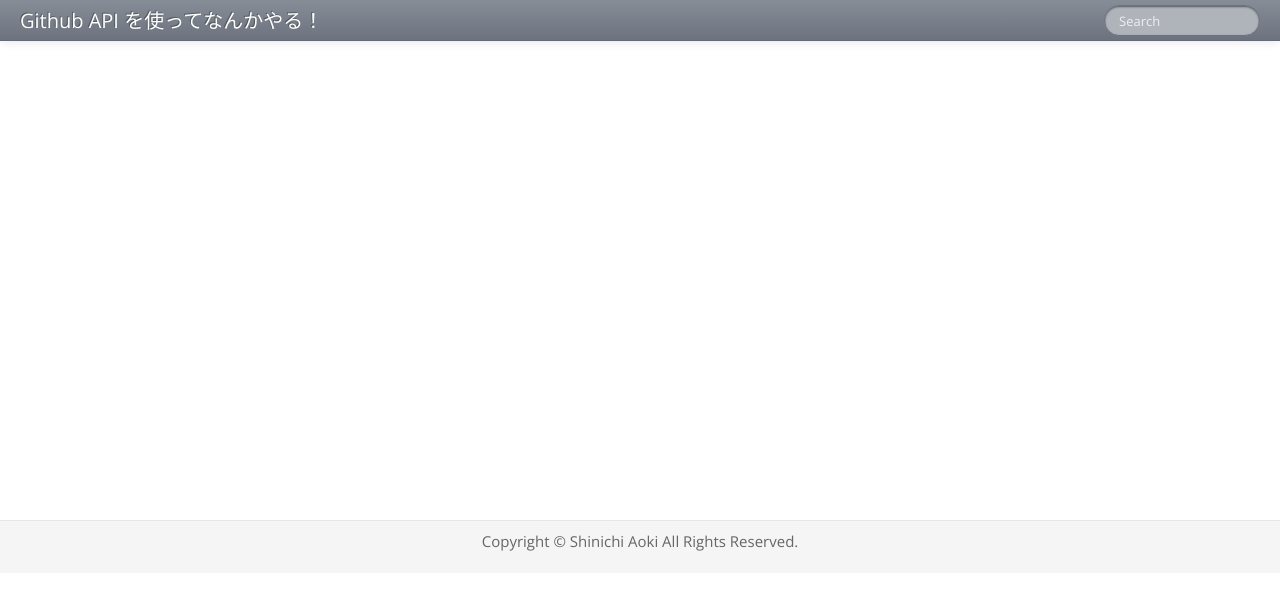
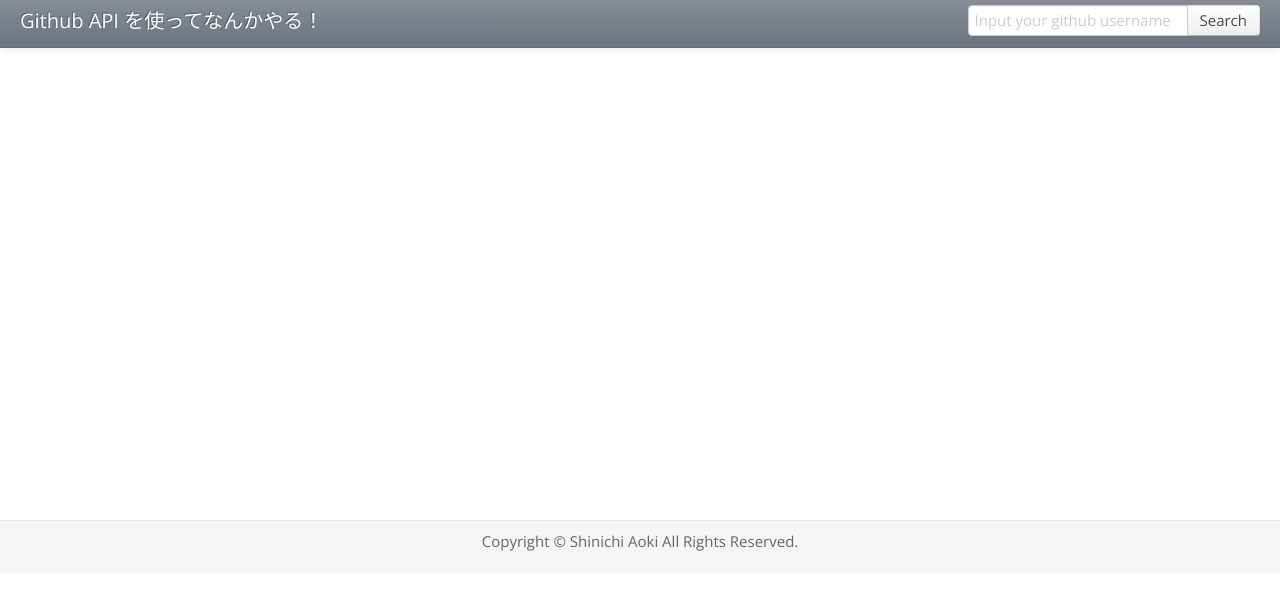
Before and after one commit to bolobob/githubAPI, a plain HTML site: page prototype/index.html in a window 1280 px wide. Drawn offline with nearby package versions, Linux system fonts and the light colour scheme; no server answers.

Commit message:
github name入力フォーム：ボタンを設置

```diff
--- a/prototype/index.html
+++ b/prototype/index.html
@@ -15,7 +15,10 @@
       <div class="navbar-inner">
 	<a class="brand" herf="/">Github API を使ってなんかやる！</a>
 	<form class="navbar-search pull-right" action="">
-          <input type="text" class="search-query span2" placeholder="Search">
+	  <div class="input-append">
+            <input type="text" class="span3" placeholder="Input your github username">
+	    <button class="btn" type="button">Search</button>
+	  </div>
 	</form>
       </div>
     </div>
```
